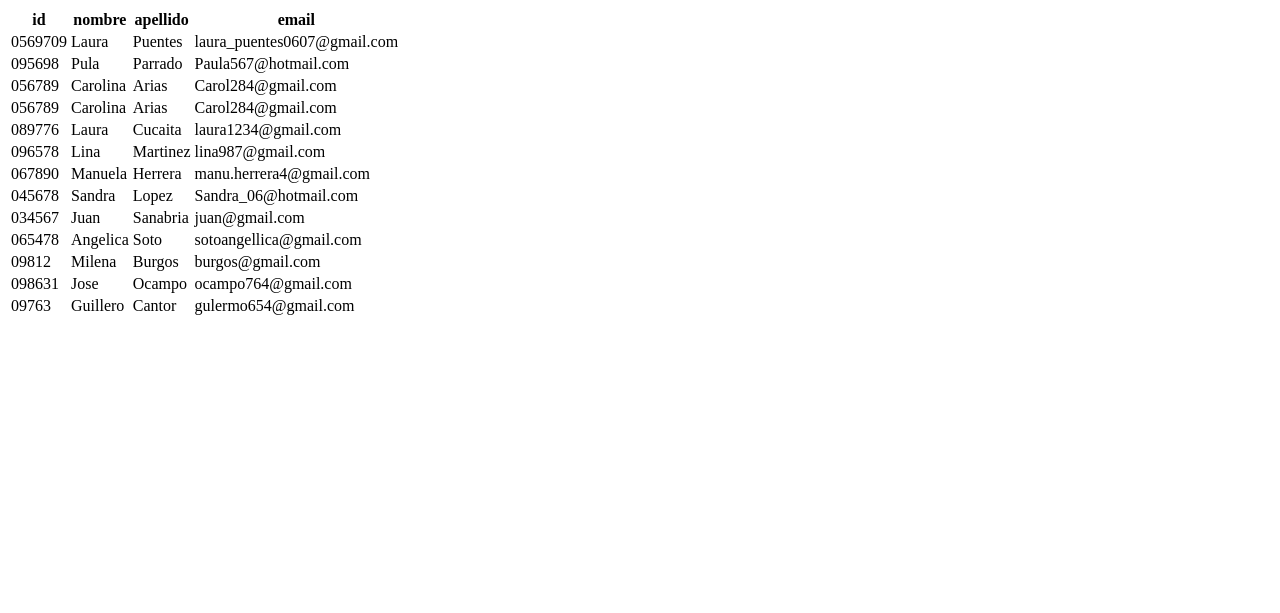
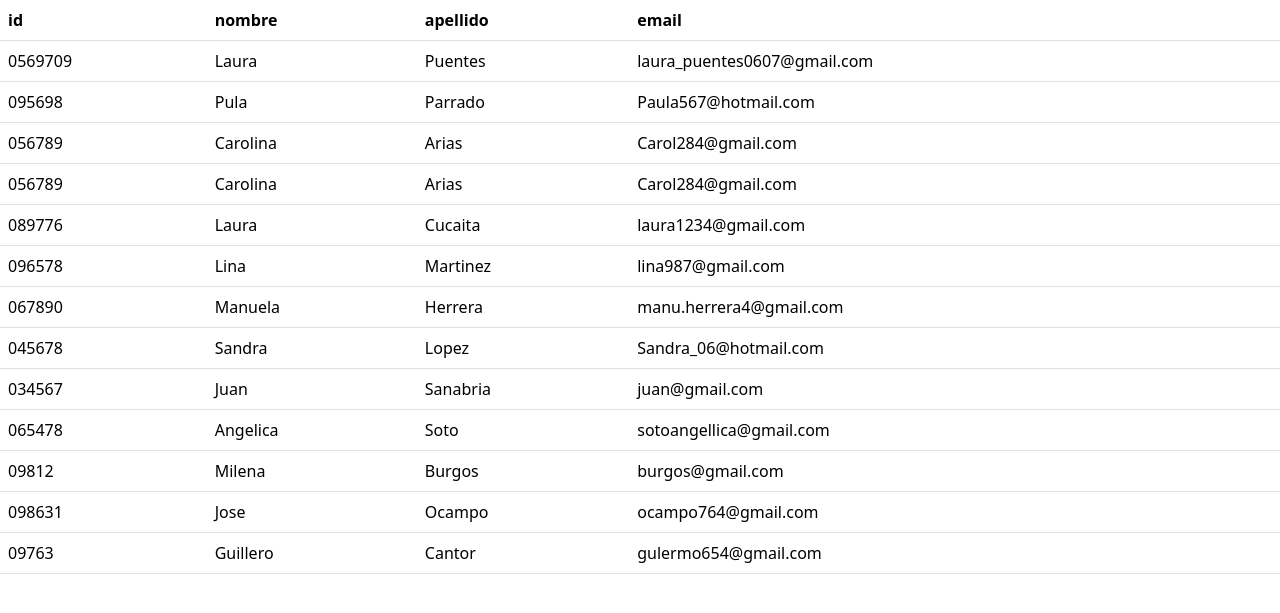
Before and after one commit to DenzelTorrico/crudphpserver, a PHP site: page / in a window 1280 px wide. Shown: the top 613 px of the page. Run offline with PHP 8.4, Linux system fonts and the light colour scheme; data comes from the database, SQL or seed files in the repository.

Commit message:
boostrap

```diff
--- a/index.php
+++ b/index.php
@@ -4,6 +4,7 @@
     <meta charset="UTF-8">
     <meta name="viewport" content="width=device-width, initial-scale=1.0">
     <title>Consulta a la Base de Datos</title>
+    <link href="https://cdn.jsdelivr.net/npm/bootstrap@5.3.2/dist/css/bootstrap.min.css" rel="stylesheet" integrity="sha384-T3c6CoIi6uLrA9TneNEoa7RxnatzjcDSCmG1MXxSR1GAsXEV/Dwwykc2MPK8M2HN" crossorigin="anonymous">
 </head>
 <body>
     <?php
@@ -22,7 +23,7 @@
         }
     ?>
 
-<table>
+<table class="table ">
             <tr>
                 <th>id</th>
                 <th>nombre</th>
```
